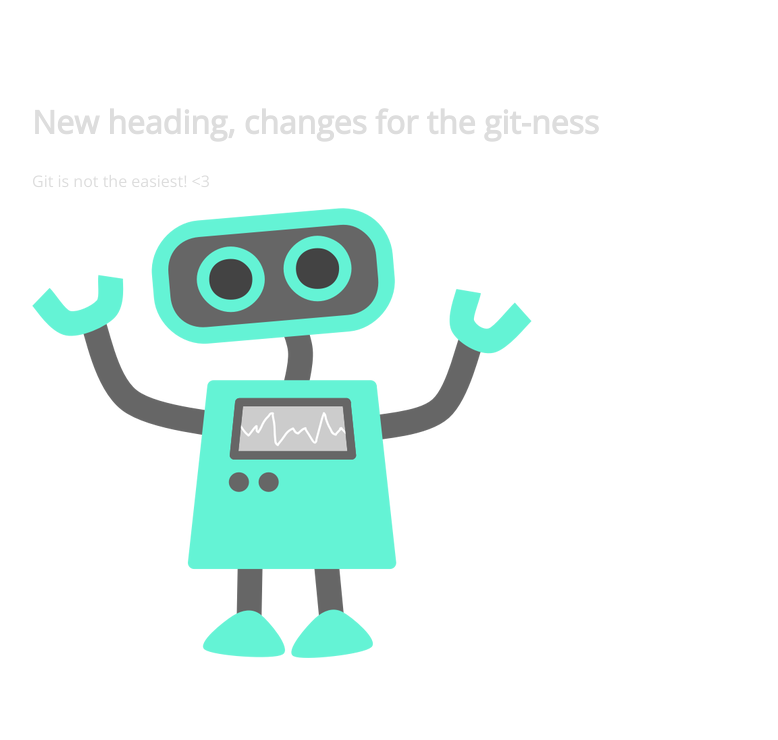
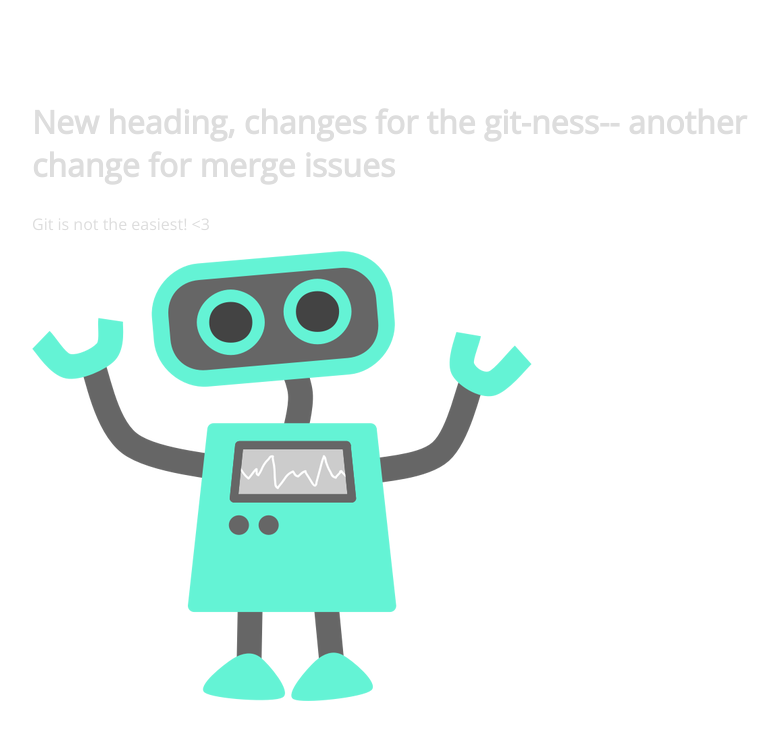
Before and after one commit to jdavis17/105-git, a plain HTML site: page index.html in a window 1280 px wide. Shown: the whole page, without its empty margins (208-986 px from the left). Drawn offline with nearby package versions, Linux system fonts and the light colour scheme.

Commit message:
changed h1 text

```diff
--- a/index.html
+++ b/index.html
@@ -10,7 +10,7 @@
 
 <body>
     <section>
-        <h1>New heading, changes for the git-ness</h1>
+        <h1>New heading, changes for the git-ness-- another change for merge issues</h1>
         <p>Git is not the easiest! &lt;3</p>
         <img src="img/happy-blue-robot.png">
     </section>
```
